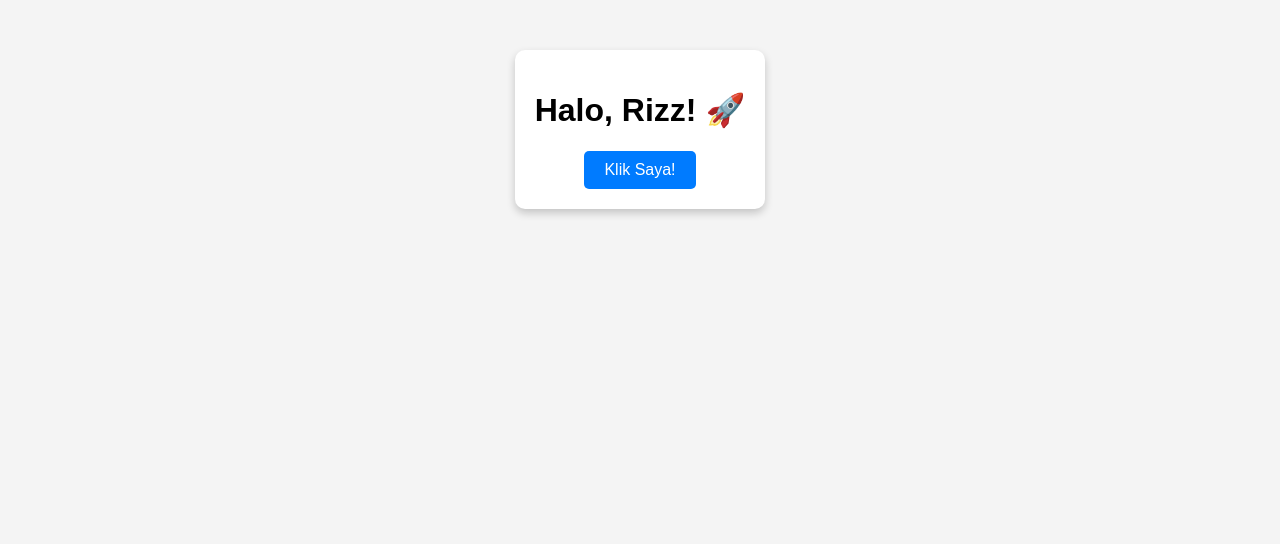
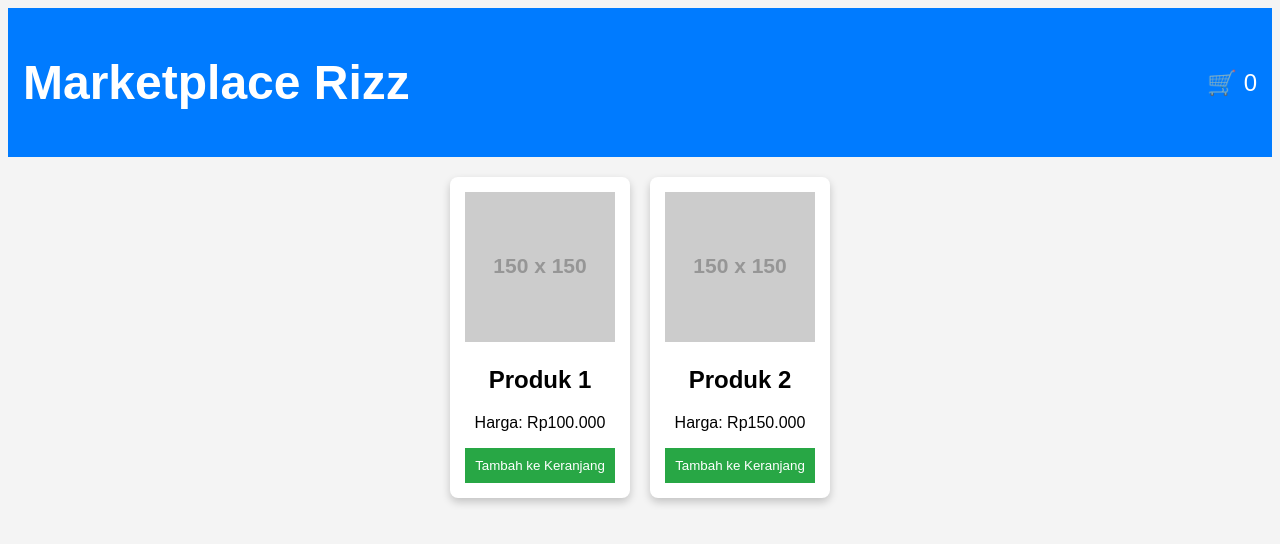
Before and after one commit to rdnsa/frontend-project, a plain HTML site: page index.html in a window 1280 px wide. Drawn offline with Linux system fonts and the light colour scheme; placeholder pictures from the web are drawn by us.

Commit message:
marketplace try

```diff
--- a/index.html
+++ b/index.html
@@ -3,14 +3,32 @@
 <head>
     <meta charset="UTF-8">
     <meta name="viewport" content="width=device-width, initial-scale=1.0">
-    <title>Interaksi Frontend</title>
+    <title>Marketplace Sederhana</title>
     <link rel="stylesheet" href="style.css">
 </head>
 <body>
 
-    <div class="container">
-        <h1 id="judul">Halo, Rizz! 🚀</h1>
-        <button onclick="ubahTeks()">Klik Saya!</button>
+    <header>
+        <h1>Marketplace Rizz</h1>
+        <div class="cart">
+            🛒 <span id="cart-count">0</span>
+        </div>
+    </header>
+
+    <div class="product-container">
+        <div class="product">
+            <img src="https://via.placeholder.com/150" alt="Produk 1">
+            <h2>Produk 1</h2>
+            <p>Harga: Rp100.000</p>
+            <button onclick="tambahKeKeranjang()">Tambah ke Keranjang</button>
+        </div>
+
+        <div class="product">
+            <img src="https://via.placeholder.com/150" alt="Produk 2">
+            <h2>Produk 2</h2>
+            <p>Harga: Rp150.000</p>
+            <button onclick="tambahKeKeranjang()">Tambah ke Keranjang</button>
+        </div>
     </div>
 
     <script src="script.js"></script>
--- a/script.js
+++ b/script.js
@@ -1,8 +1,7 @@
-function ubahTeks() {
-    let judul = document.getElementById("judul");
-    if (judul.innerHTML === "Halo, Rizz! 🚀") {
-        judul.innerHTML = "Selamat Belajar Frontend! 🎉";
-    } else {
-        judul.innerHTML = "Halo, Rizz! 🚀";
-    }
+let cartCount = 0;
+
+function tambahKeKeranjang() {
+    cartCount++;
+    document.getElementById("cart-count").innerText = cartCount;
+    alert("Produk berhasil ditambahkan ke keranjang!");
 }
--- a/style.css
+++ b/style.css
@@ -2,27 +2,40 @@ body {
     font-family: Arial, sans-serif;
     text-align: center;
     background-color: #f4f4f4;
-    margin: 50px;
 }
 
-.container {
+header {
+    background: #007bff;
+    color: white;
+    padding: 15px;
+    font-size: 24px;
+    display: flex;
+    justify-content: space-between;
+    align-items: center;
+}
+
+.product-container {
+    display: flex;
+    justify-content: center;
+    gap: 20px;
+    margin-top: 20px;
+}
+
+.product {
     background: white;
-    padding: 20px;
-    border-radius: 10px;
+    padding: 15px;
+    border-radius: 8px;
     box-shadow: 0 4px 8px rgba(0, 0, 0, 0.2);
-    display: inline-block;
 }
 
 button {
-    background-color: #007bff;
+    background: #28a745;
     color: white;
     border: none;
-    padding: 10px 20px;
-    font-size: 16px;
+    padding: 10px;
     cursor: pointer;
-    border-radius: 5px;
 }
 
 button:hover {
-    background-color: #0056b3;
+    background: #218838;
 }
```
